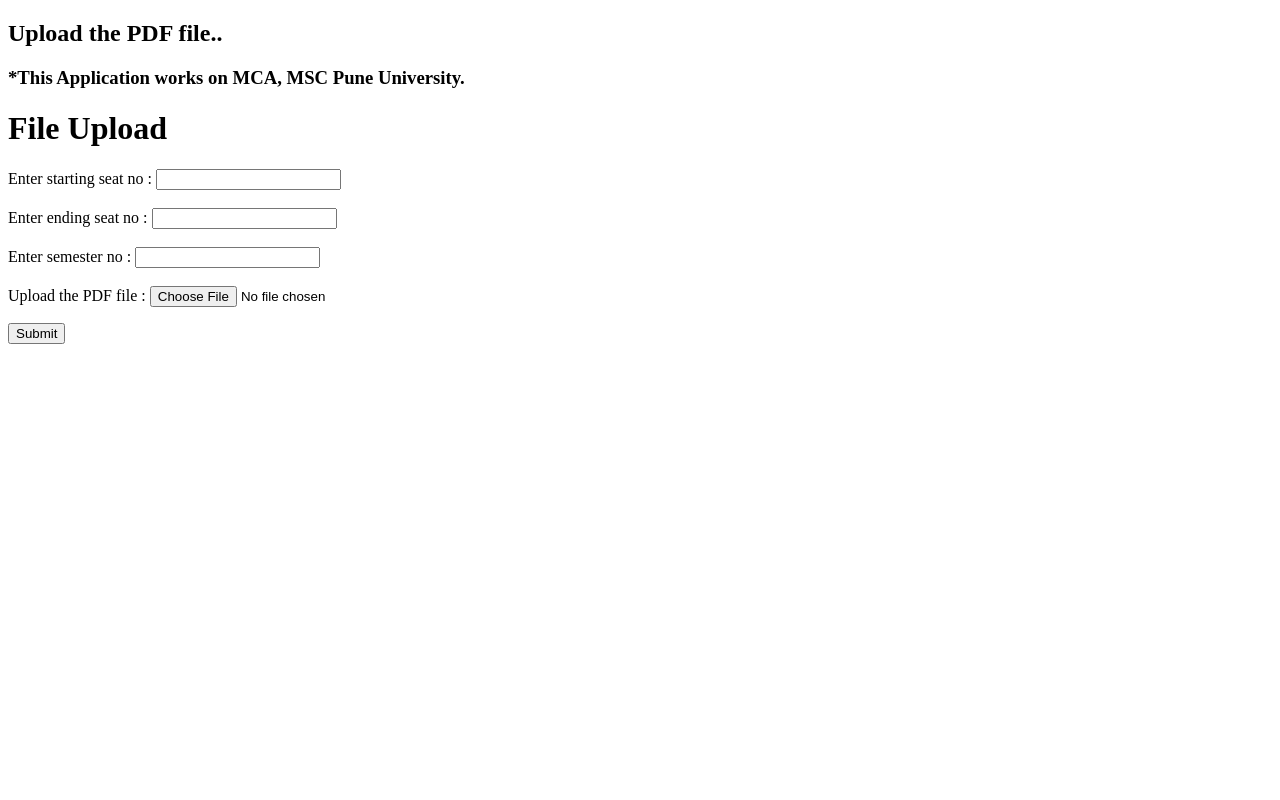
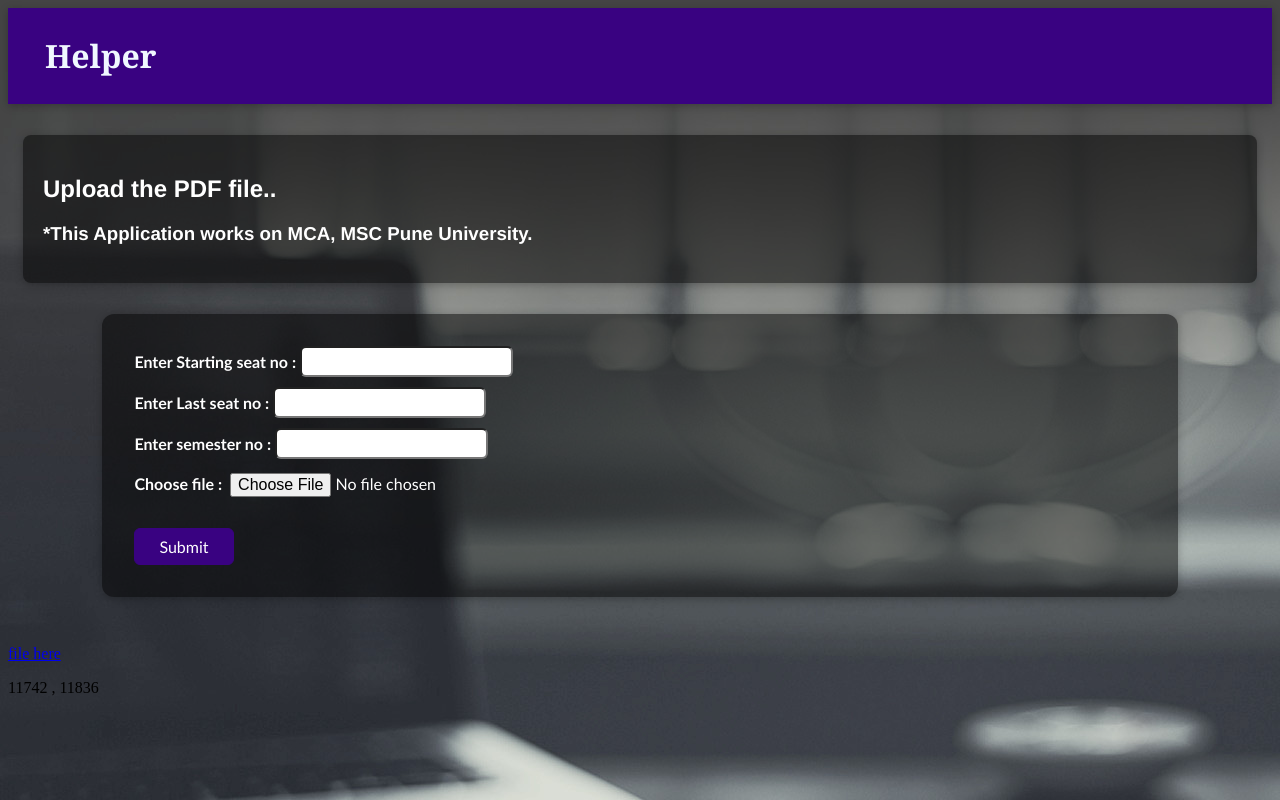
Before and after one commit to PrasadGadekar101/Helper, a Flask app: page / in a window 1280 px wide. Run offline with Flask 2, Linux system fonts and the light colour scheme.

Commit message:
Upto the mark with download

```diff
--- a/Pdf_Converter/app.py
+++ b/Pdf_Converter/app.py
@@ -1,6 +1,11 @@
-from flask import Flask, render_template, request, redirect, url_for
+
+from fileinput import filename
+from flask import Flask, send_file, render_template, request, redirect
 from converter import converter
 from PyPDF2 import PdfFileReader
+import os
+
+from werkzeug.utils import secure_filename
 
 
 def read_to_string(pdfReader_obj):
@@ -12,34 +17,71 @@ def read_to_string(pdfReader_obj):
     return all_in_one
 
 
+def exception_handling(response_dict):
+    return render_template("home.html", response_dict=response_dict)
+
+
 app = Flask(__name__)
+
+app.config['UPLOAD_FOLDER'] = 'uploads/'
 
 
 @app.route('/')
 def hello():
-    # get the file and start seat number and end seat number sem number
-    # create pdfReader_obj = PyPDF2.PdfFileReader(pdfFileObj_final) object
-    # call function converter and pass that object seat nos and sem no
-    return render_template('home.html', info={'no_file': False})
+    return render_template('home.html', response_dict={})
 
 
 @app.route('/', methods=['POST'])
 def upload_file():
+    response_dict = {'starting_seat_no': False,
+                     'end_seat_no': False, 'sem_no': False, 'file': False}
     uploaded_file = request.files['file']
+    if request.form.get("start_seat_no"):
+        starting_seat_no = int(request.form.get("start_seat_no"))
+        print(starting_seat_no)
+        response_dict['starting_seat_no'] = True
+    if request.form.get("end_seat_no"):
+        end_seat_no = int(request.form.get("end_seat_no"))
+        response_dict['end_seat_no'] = True
+        print(end_seat_no)
+    if request.form.get("sem_no"):
+        sem_no = int(request.form.get("sem_no"))
+        response_dict['sem_no'] = True
+        print(sem_no)
     if uploaded_file:
-        starting_seat_no = int(request.form.get("start_seat_no"))
-        ending_seat_no = int(request.form.get("end_seat_no"))
-        sem_no = int(request.form.get("sem_no"))
-        uploaded_file.save('uploads/' + uploaded_file.filename)
+        response_dict['file'] = True
+        print(uploaded_file.filename)
+
+    print(response_dict)
+    response = list(response_dict.values())
+    if False not in response:
+        uploaded_file.save(os.path.join(
+            app.config['UPLOAD_FOLDER'], uploaded_file.filename))
+        file_name = (uploaded_file.filename).split('.')[0]
         uploaded_file_data = open('uploads/'+uploaded_file.filename, 'rb')
         pdfReader_obj = PdfFileReader(uploaded_file_data)
         to_single_string = read_to_string(pdfReader_obj)
         status = converter(to_single_string, starting_seat_no,
-                           ending_seat_no, sem_no)
-        print(status)
-        return redirect(url_for('upload_file'))
+                           end_seat_no, sem_no, file_name)
+        uploaded_file_data.close()
+        response_dict['Successfully_Done'] = True
+        response_dict['file_name'] = file_name
+        file_name = file_name +'.xlsx'
+        return redirect('/downloadfile/' + file_name)
+        # return render_template("home copy.html", response_dict=response_dict)
     else:
-        return render_template("home.html", info={'no_file': True, 'file_upload': True})
+        return render_template("home.html", response_dict=response_dict)
+
+
+@app.route("/downloadfile/<filename>", methods=["GET", "POST"])
+def get_file(filename):
+    return render_template('download.html', value=filename)
+
+
+@app.route("/return-files/<filename>")
+def return_files_tut(filename):
+    file_path = 'uploads/' + filename
+    return send_file(file_path, as_attachment=True, attachment_filename='')
 
 
 if __name__ == "__main__":
--- a/Pdf_Converter/converter.py
+++ b/Pdf_Converter/converter.py
@@ -85,7 +85,7 @@ def gen_seatno_list(input_start_seat_no, input_end_seat_no):
     return list_of_seat_no_str
 
 
-def converter(to_single_string, input_start_seat_no, input_end_seat_no, sem_no):
+def converter(to_single_string, input_start_seat_no, input_end_seat_no, sem_no,file_name):
     seat_no_list = gen_seatno_list(input_start_seat_no, input_end_seat_no)
     all_students_marks = []
     # looping through the list of seat numbers
@@ -228,6 +228,6 @@ def converter(to_single_string, input_start_seat_no, input_end_seat_no, sem_no):
         # except:
         #     done = "Encountered Some error"
         #     print(f'incorrect entry - {individual_student_single_prepared[0]}')
-    marks_df.to_excel('uploads/excel.xlsx')
+    marks_df.to_excel(f'uploads/{file_name}.xlsx')
     done = "Converted to dataframe"
     return done
--- a/Pdf_Converter/templates/home.html
+++ b/Pdf_Converter/templates/home.html
@@ -5,24 +5,122 @@
     <meta http-equiv="X-UA-Compatible" content="IE=edge">
     <meta name="viewport" content="width=device-width, initial-scale=1.0">
     <title>Helper</title>
+    <style>
+        body {
+            background-image: url("static/bgw.jpg");
+           }
+        #main-navigation {
+            background-color: #390281;
+            box-shadow: 0 2px 8px rgba(0, 0, 0, 0.25);
+            padding: 5px;
+            margin: 0;
+            color: aliceblue;
+            text-indent: 2rem;
+            font-family: Cambria, Cochin, Georgia, Times, 'Times New Roman', serif;
+          }
+        #input-form{
+            margin: 1rem auto 3rem auto;
+            padding: 2rem;
+            width: 80%;
+            max-width: 90%;
+            border-radius: 12px;
+            background-color: rgba(0,0,0,.5);
+            box-shadow: 0 2px 8px rgba(0, 0, 0, 0.25);
+            position: relative;
+            color: #fff;
+            font-family: 'Trebuchet MS', 'Lucida Sans Unicode', 'Lucida Grande', 'Lucida Sans', Arial, sans-serif;
+        }
+        #input-form #button{
+            font: inherit;
+            background-color: #390281;
+            color: white;
+            border: 1px solid #390281;
+            padding: 0.5rem 1.5rem;
+            border-radius: 6px;
+            cursor: pointer;
+        }
+
+        #input-form #button:hover,
+        #input-form #button:active{
+        background-color: #6d4c9c;
+        border-color: #4f0ba7;
+        }
+
+        .form-control label{
+            display: inline-flex;
+            font-weight: bold;
+            margin-bottom: 1rem;
+
+        }
+        .form-control input{
+          display: inline-flex;
+          width: auto;
+          font: inherit;
+          padding: 0.25rem;
+          border-radius: 6px;
+        }
+        .info-section{
+            color: black;
+            padding: 10px;
+            margin-top: 1rem;
+            font-family: 'Franklin Gothic Medium', 'Arial Narrow', Arial, sans-serif;
+
+        }
+        #file{
+            display: inline-block;
+        }
+        #content{
+            background-color: rgba(0,0,0,.5);
+            color: #fff;
+            padding: 20px;
+            margin: 5px;
+            box-shadow: 0 2px 8px rgba(0, 0, 0, 0.25);
+            border-radius: 8px;
+        }
+
+    </style>
 </head>
 <body>
-    <h2>Upload the PDF file.. </h2>
-    <h3> *This Application works on MCA, MSC Pune University. </h3>
-    {% if info.no_file == True %}
-    <h4> Please select the file and the click on submit* </h4>
-    {% endif %}
-    <h1>File Upload</h1>
-    <form method="POST" action="" enctype="multipart/form-data">
-      <label for="start_seat_no"> Enter starting seat no : </label>
-      <input type="number" id="start_seat_no" name="start_seat_no"><br><br>
-      <label for="end_seat_no"> Enter ending seat no : </label>
-      <input type="number" id="end_seat_no" name="end_seat_no"><br><br>
-      <label for="sem_no"> Enter semester no : </label>
-      <input type="number" id="sem_no" name="sem_no"><br><br>
-      <label for="file_upload" > Upload the PDF file : </label>
-      <input type="file" name="file" accept=".pdf"></p>
-      <input type="submit" value="Submit"></p>
+    <header id="main-navigation">
+        <h1> Helper </h1>
+    </header>
+
+    <section class="info-section" >
+        <div id="content">
+        <h2>Upload the PDF file.. </h2>
+        <h3> *This Application works on MCA, MSC Pune University. </h3>
+        </div>
+        {% for key,value in response_dict.items() %}
+          {% if value == False %}
+          <h4> Please provide {{key}} </h4>
+          {% elif key == 'Successfully_Done' %}
+          {% if response_dict.key == True %}
+          <h4> The PDF provided is Converted Successfully </h4>
+          {% endif %}
+          {% endif %}
+          {% if key == "file_name" %}
+          <div> <a href="{{ url_for('get_file', file_name= response_dict.key) }}"> Click here to download Converted file  </a></div>
+          <p>{{response_dict.key}}</p>
+          {% endif %}
+          <p>{{response_dict.key}}</p>
+        {% endfor %}
+    </section>
+
+    <form id="input-form" method="POST" action="/" enctype="multipart/form-data">
+        <div class="form-control">
+        <label for='start_seat_no' > Enter Starting seat no :  </label>
+        <input type="number" id="start_seat_no" name="start_seat_no"><br>
+        <label for='end_seat_no' > Enter Last seat no :  </label>
+        <input type="number" id="end_seat_no" name="end_seat_no"><br>
+        <label for='sem_no' > Enter semester no :  </label>
+        <input type="number" id="sem_no" name="sem_no"><br>
+        <label for='file' > Choose file : </label>
+        <input id="file" name="file" type="file" accept=".pdf" ><br><br>
+        <input id= "button"  type="submit" value="Submit">
+        </div>
     </form>
+    <div> <a  href="C:\Users\Prasad\Documents\projects\Flask\Pdf_Converter\uploads\excel.xlsx"> file here </a> </div>
+    <p> 11742 , 11836</p>
 </body>
+
 </html>
```
Also changed, not shown: Pdf_Converter/templates/download.html (added, +75 -0 lines), Pdf_Converter/static/bgw.jpg (added), 3 other files.
